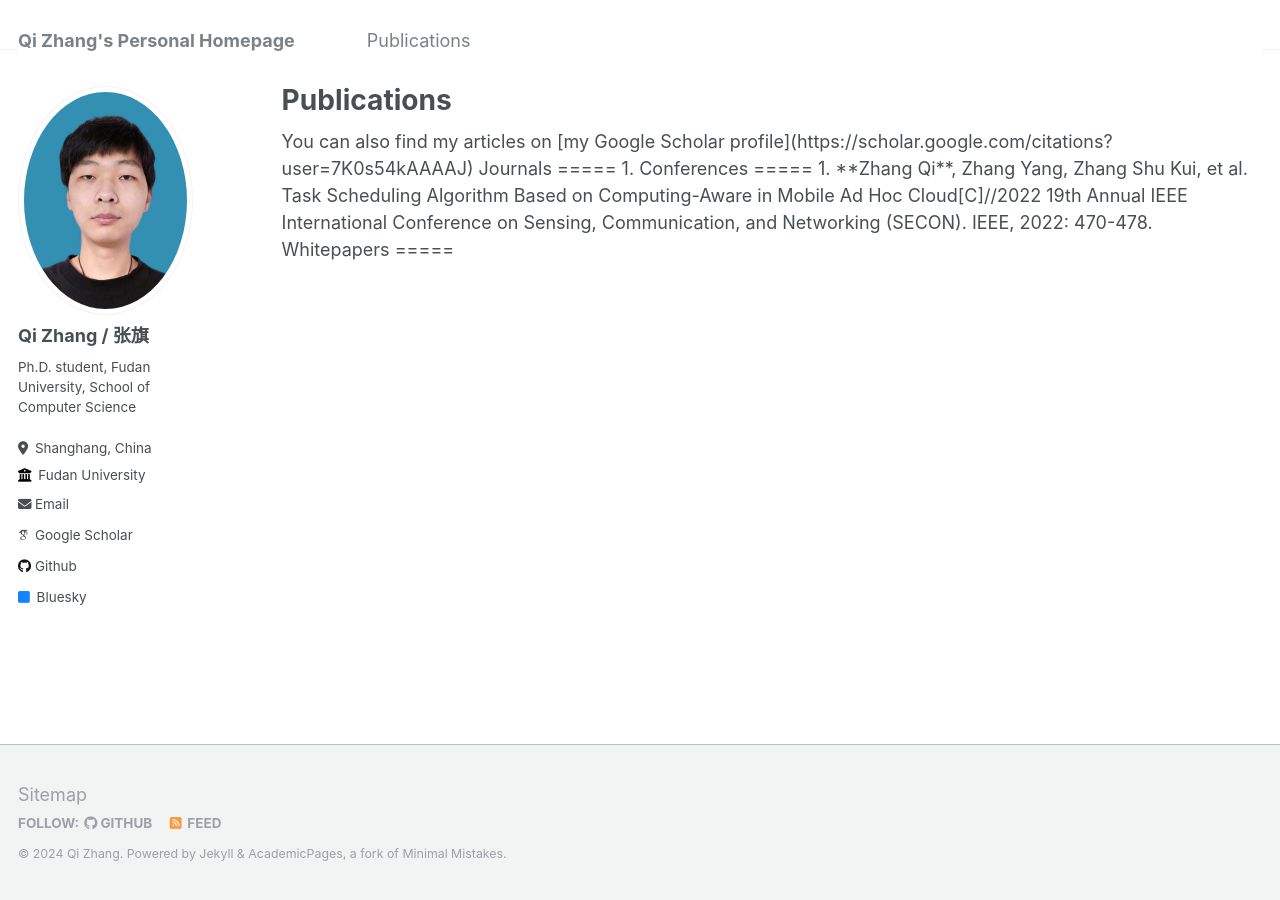
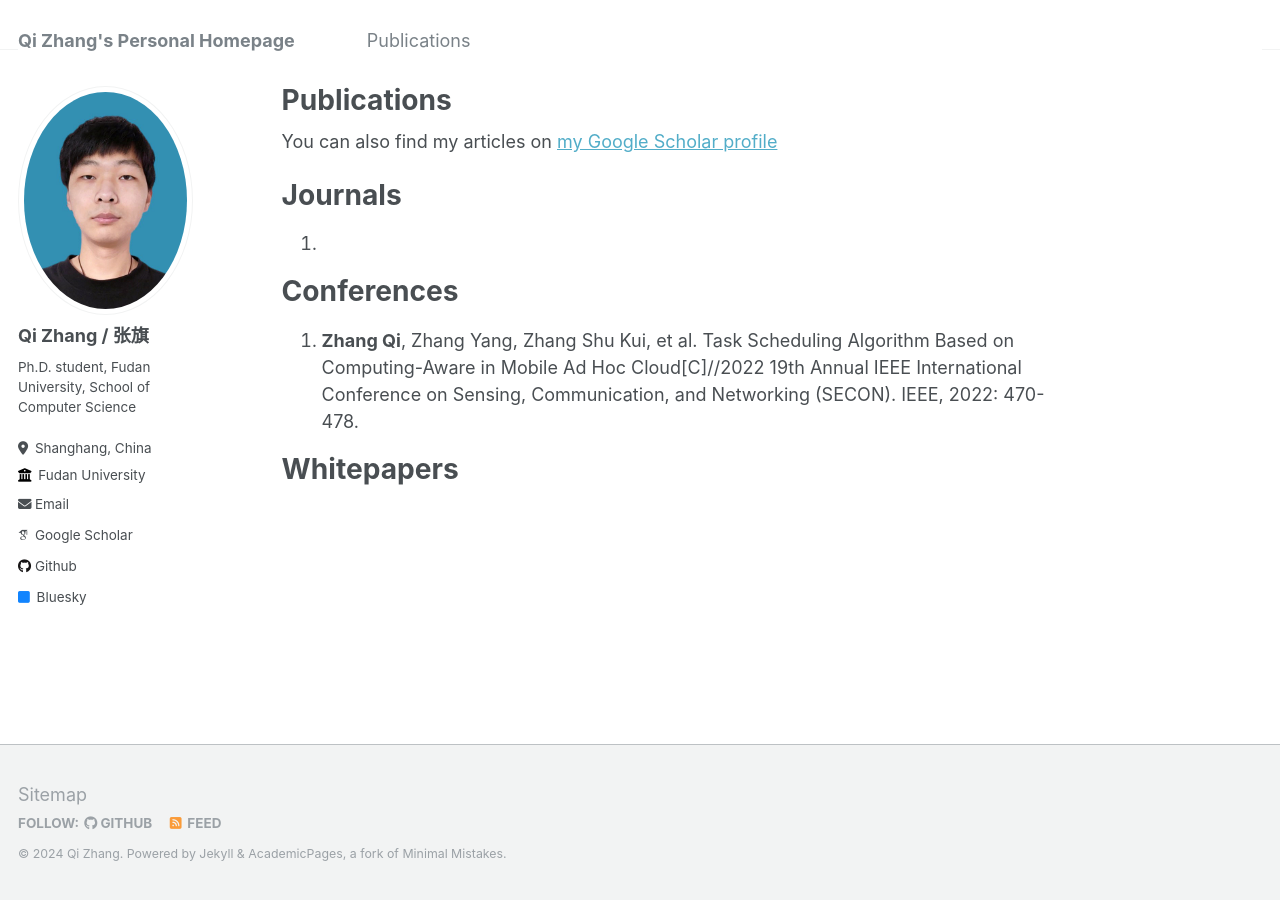
Before and after one commit to ChuHuaYuan/ChuHuaYuan.github.io, a Jekyll site: the page built from _pages/publications.md, in a window 1280 px wide. Built offline with Jekyll 4.4.1, drawn with Linux system fonts in a browser that asks for light colours; some web fonts are replaced; part of the change alters nothing that is shown.

Commit message:
格式混乱修复

```diff
--- a/_pages/publications.md
+++ b/_pages/publications.md
@@ -1,11 +1,11 @@
 ---
-layout: archive
+# layout: archive
 title: "Publications"
 permalink: /publications/
 author_profile: true
 ---
 
-  <div class="wordwrap">You can also find my articles on [my Google Scholar profile](https://scholar.google.com/citations?user=7K0s54kAAAAJ)
+You can also find my articles on [my Google Scholar profile](https://scholar.google.com/citations?user=7K0s54kAAAAJ)
 
 Journals
 =====
```
